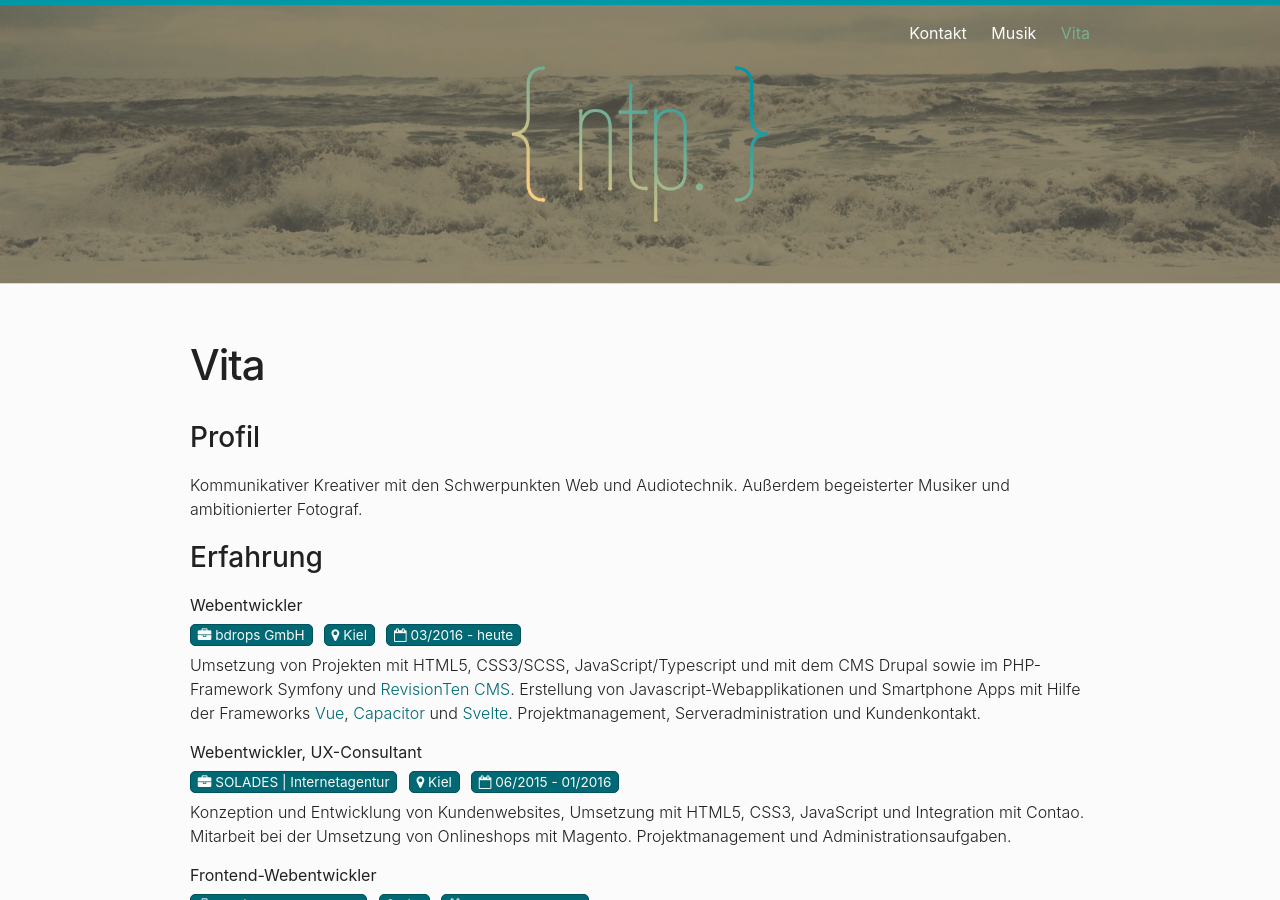
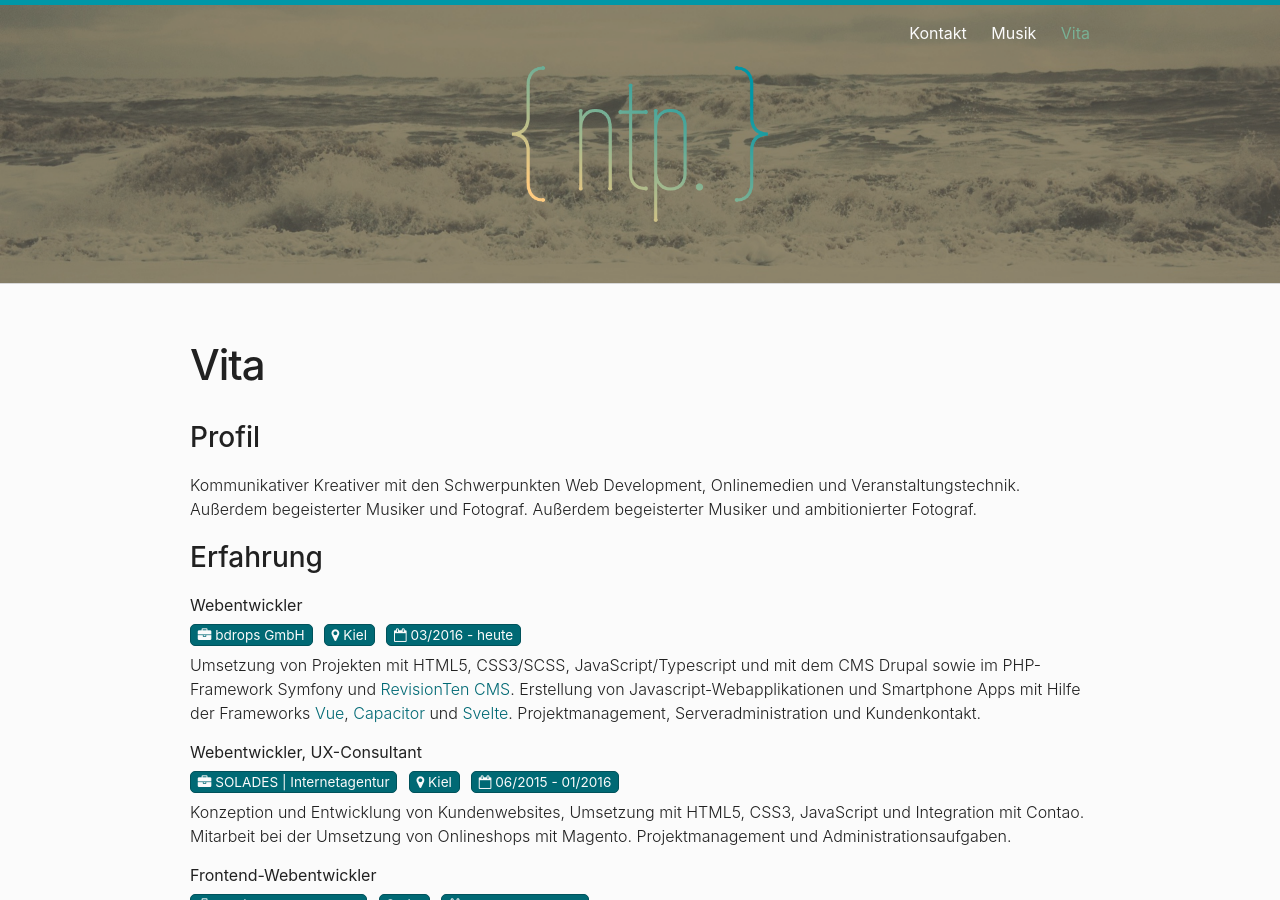
Before and after one commit to entepe85/entepe-2017, a Jekyll site: the page built from vita/vita.html, in a window 1280 px wide and 900 px high. Built offline with Jekyll 4.4.1, drawn with Linux system fonts in a browser that asks for light colours.

Commit message:
Update CV head

```diff
--- a/vita/vita.html
+++ b/vita/vita.html
@@ -6,7 +6,7 @@ permalink: /vita/
 
 <section class="vita">
     <h2>Profil</h2>
-    <p>Kommunikativer Kreativer mit den Schwerpunkten Web und Audiotechnik. Außerdem begeisterter Musiker und ambitionierter Fotograf.</p>
+    <p>Kommunikativer Kreativer mit den Schwerpunkten Web Development, Onlinemedien und Veranstaltungstechnik. Außerdem begeisterter Musiker und Fotograf. Außerdem begeisterter Musiker und ambitionierter Fotograf.</p>
 
     <h2>Erfahrung</h2>
     <p>
```
